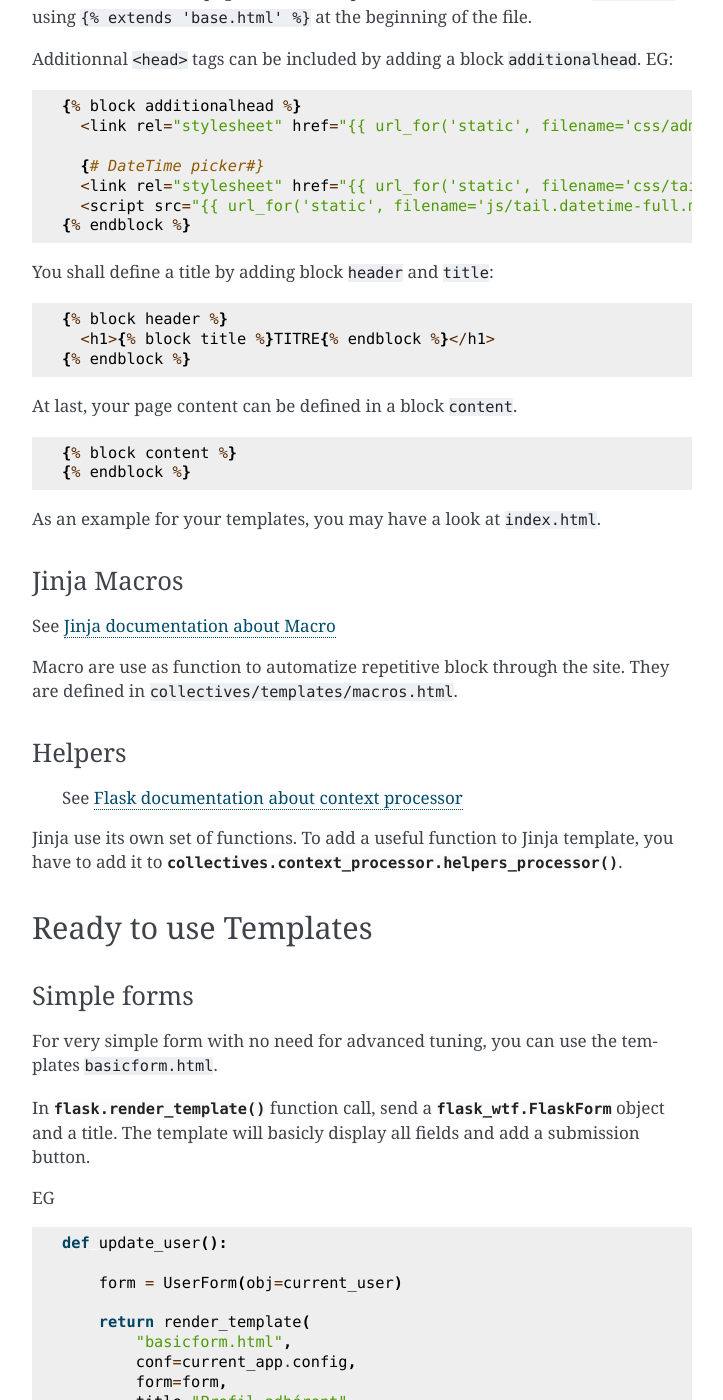
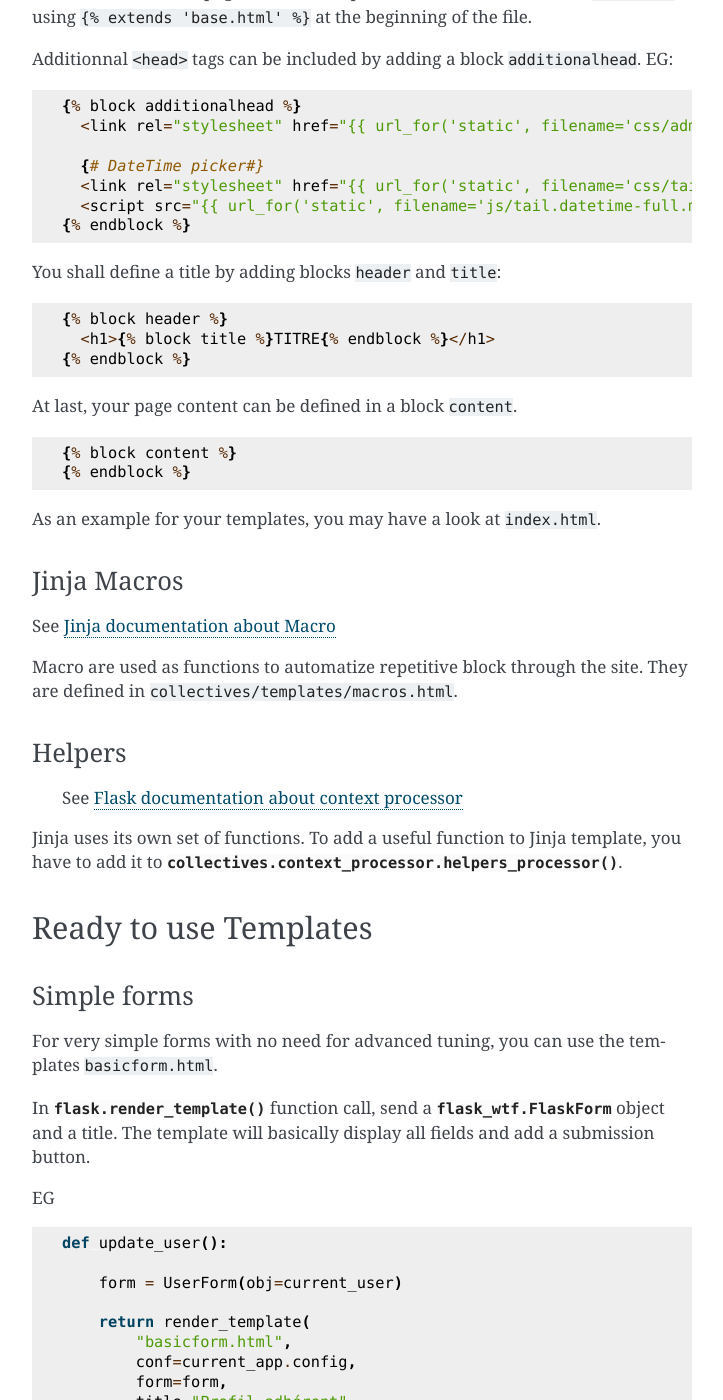
Before and after one commit to Club-Alpin-Annecy/collectives, a Sphinx documentation site: the page built from doc/source/html.rst, in a window 1280 px wide and 1400 px high, scrolled down 1126 px. Shown: the whole window, without its empty margins (388-1111 px from the left). Built offline with Sphinx 7.4.7, drawn with Linux system fonts in a browser that asks for light colours; the version number could not be read and is left out; some of the changed text lies outside the part shown.

```diff
--- a/doc/source/html.rst
+++ b/doc/source/html.rst
@@ -62,7 +62,7 @@ Additionnal ``<head>`` tags can be included by adding a block ``additionalhead``
       <script src="{{ url_for('static', filename='js/tail.datetime-full.min.js') }}"></script>
     {% endblock %}
 
-You shall define a title by adding block ``header`` and ``title``:
+You shall define a title by adding blocks ``header`` and ``title``:
 
 ::
 
@@ -85,7 +85,7 @@ Jinja Macros
 
 See `Jinja documentation about Macro <https://jinja.palletsprojects.com/en/2.11.x/templates/#macros>`_
 
-Macro are use as function to automatize repetitive block through the site. They are
+Macro are used as functions to automatize repetitive block through the site. They are
 defined in ``collectives/templates/macros.html``.
 
 Helpers
@@ -93,7 +93,7 @@ Helpers
 
  See `Flask documentation about context processor <https://flask.palletsprojects.com/en/1.1.x/templating/#context-processors>`_
 
-Jinja use its own set of functions. To add a useful function to Jinja template, you have to add it
+Jinja uses its own set of functions. To add a useful function to Jinja template, you have to add it
 to :py:func:`collectives.context_processor.helpers_processor`.
 
 
@@ -103,11 +103,11 @@ Ready to use Templates
 
 Simple forms
 .............
-For very simple form with no need for advanced tuning, you can use the templates
+For very simple forms with no need for advanced tuning, you can use the templates
 ``basicform.html``.
 
 In :py:func:`flask.render_template` function call, send a :py:class:`flask_wtf.FlaskForm`
-object and a title. The template will basicly display all fields and add a submission
+object and a title. The template will basically display all fields and add a submission
 button.
 
 EG
```
Also changed, not shown: other parts of doc/source/html.rst (+4 -4 lines), 2 other files.
